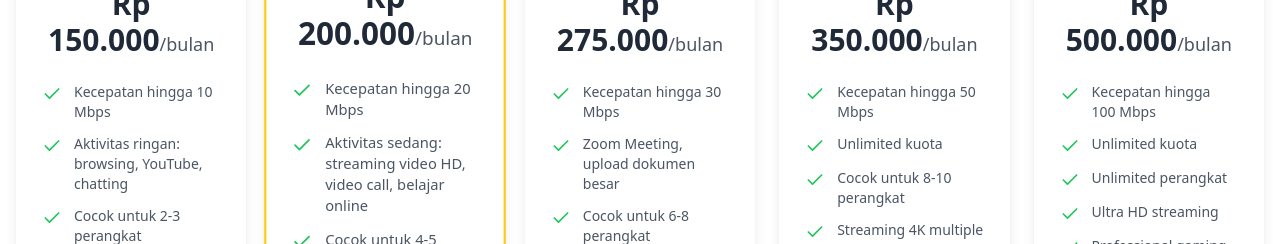
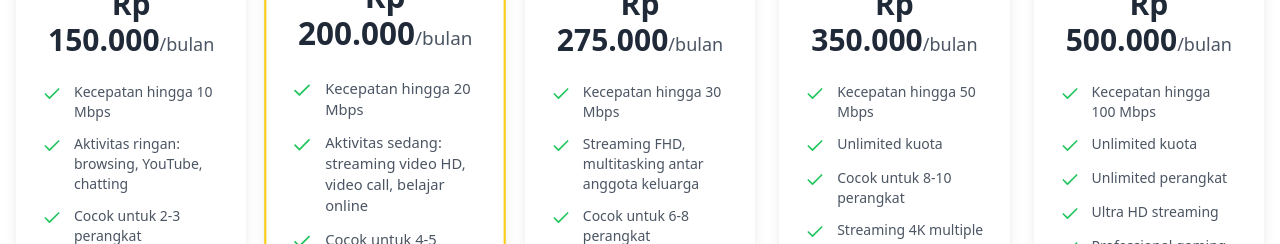
Before and after one commit to IR-design/web123, a React (Vite) app: page / in a window 1280 px wide. Shown: the part 2440-2684 px from the top of the page. Built offline with nearby package versions, Linux system fonts and the light colour scheme.

Commit message:
Updated Packages.tsx

```diff
--- a/src/components/Packages.tsx
+++ b/src/components/Packages.tsx
@@ -48,7 +48,7 @@ const Packages = () => {
       discount: '21%',
       features: [
         'Kecepatan hingga 30 Mbps',
-        'Zoom Meeting, upload dokumen besar',
+        'Streaming FHD, multitasking antar anggota keluarga',
         'Cocok untuk 6-8 perangkat',
         'Work from home optimal',
         'Video conference HD',
```
